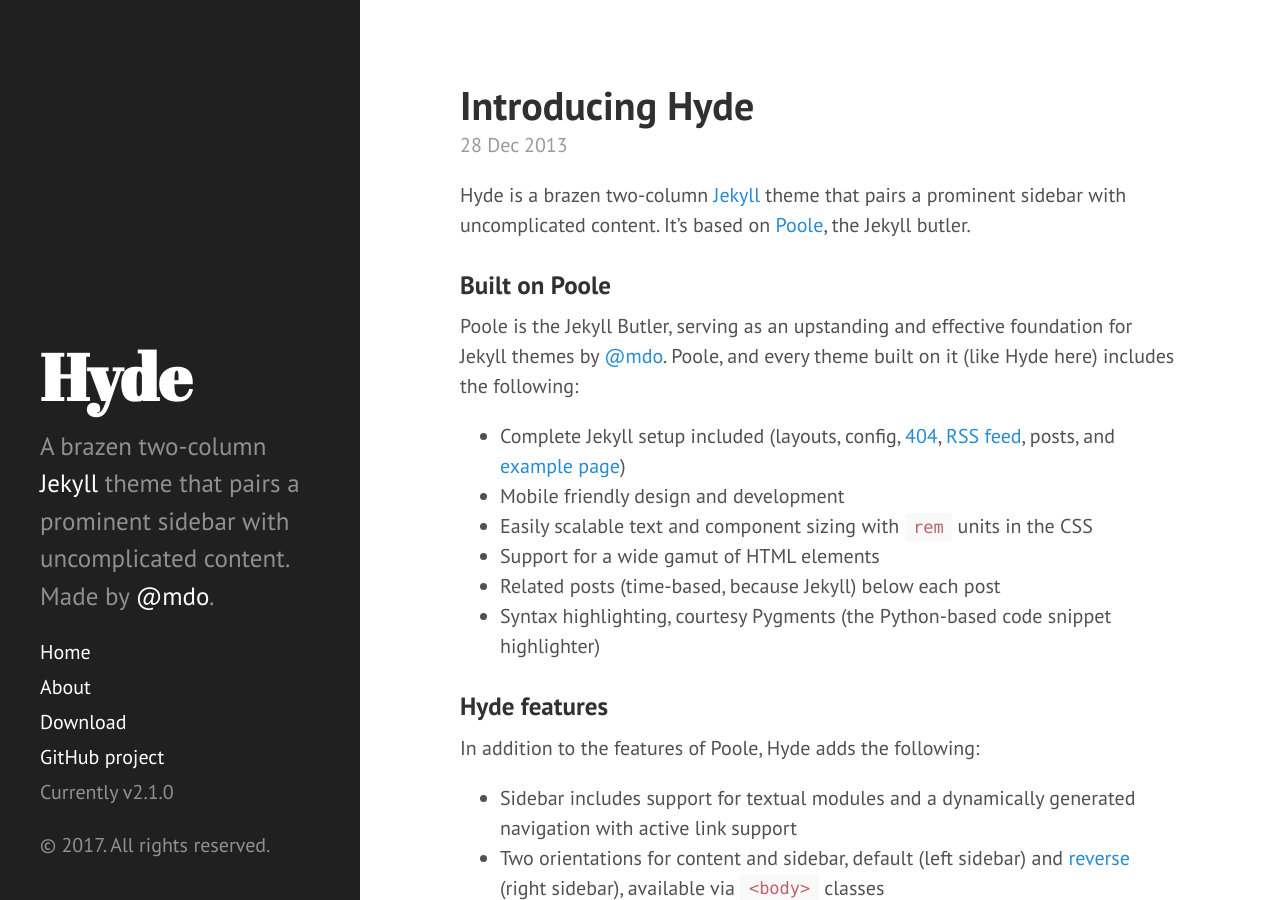
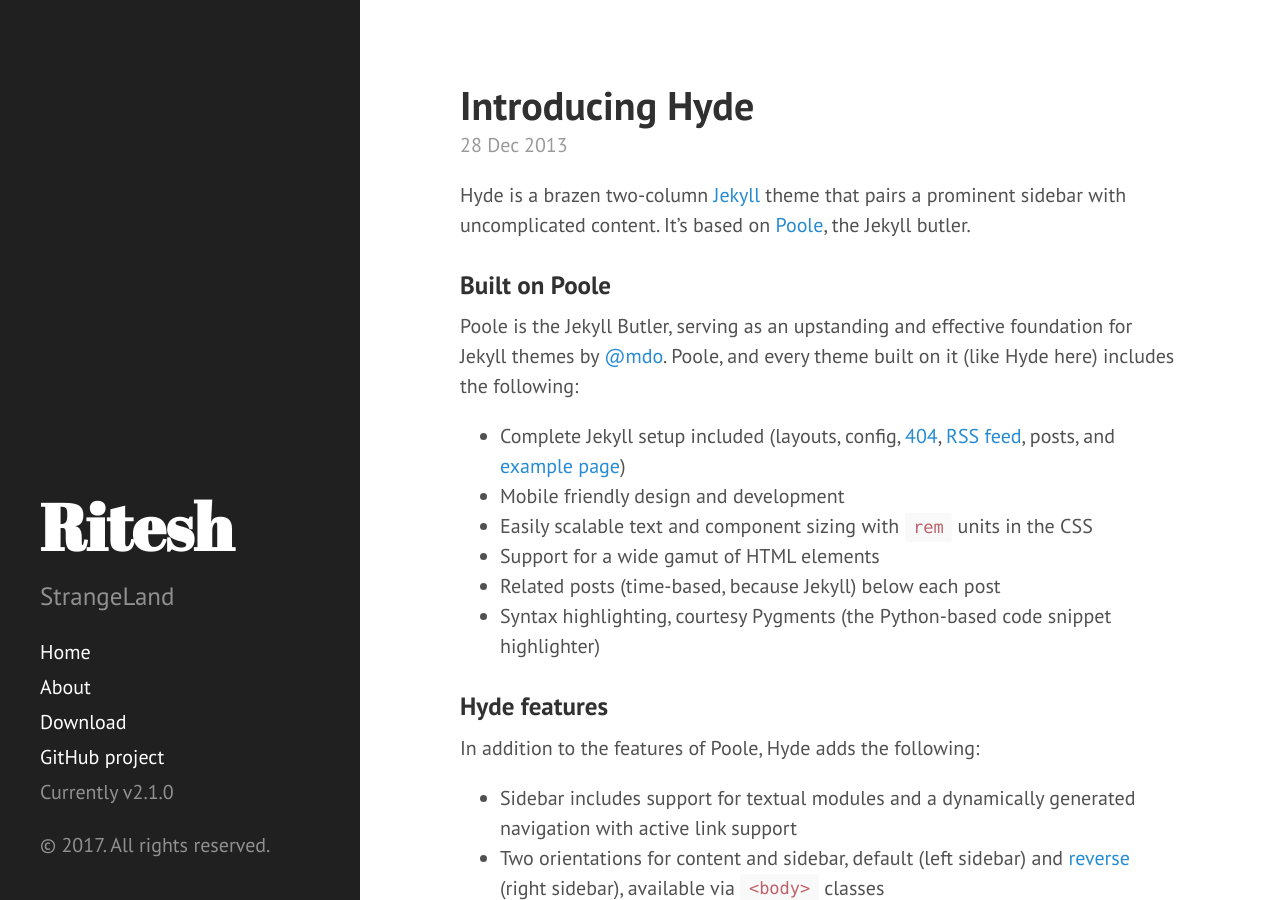
Before and after one commit to ritesh142857/ritesh142857.github.io, a Jekyll site: the page built from index.html, in a window 1280 px wide and 900 px high. Built offline with Jekyll 4.4.1, drawn with Linux system fonts in a browser that asks for light colours; Markdown is read by kramdown in place of the engine named in the settings; the list of posts is cut into pages by our own code.

Commit message:
index.html updated

```diff
--- a/_config.yml
+++ b/_config.yml
@@ -7,9 +7,9 @@
 # relative_permalinks: true
 
 # Setup
-title:            Hyde
-tagline:          'A Jekyll theme'
-description:      'A brazen two-column <a href="http://jekyllrb.com" target="_blank">Jekyll</a> theme that pairs a prominent sidebar with uncomplicated content. Made by <a href="https://twitter.com/mdo" target="_blank">@mdo</a>.'
+title:            Ritesh
+tagline:          'Existence'
+description:      'StrangeLand'
 url:              riteshx95.github.io
 baseurl:          /
 
```
Also changed, not shown: 1 other file.
